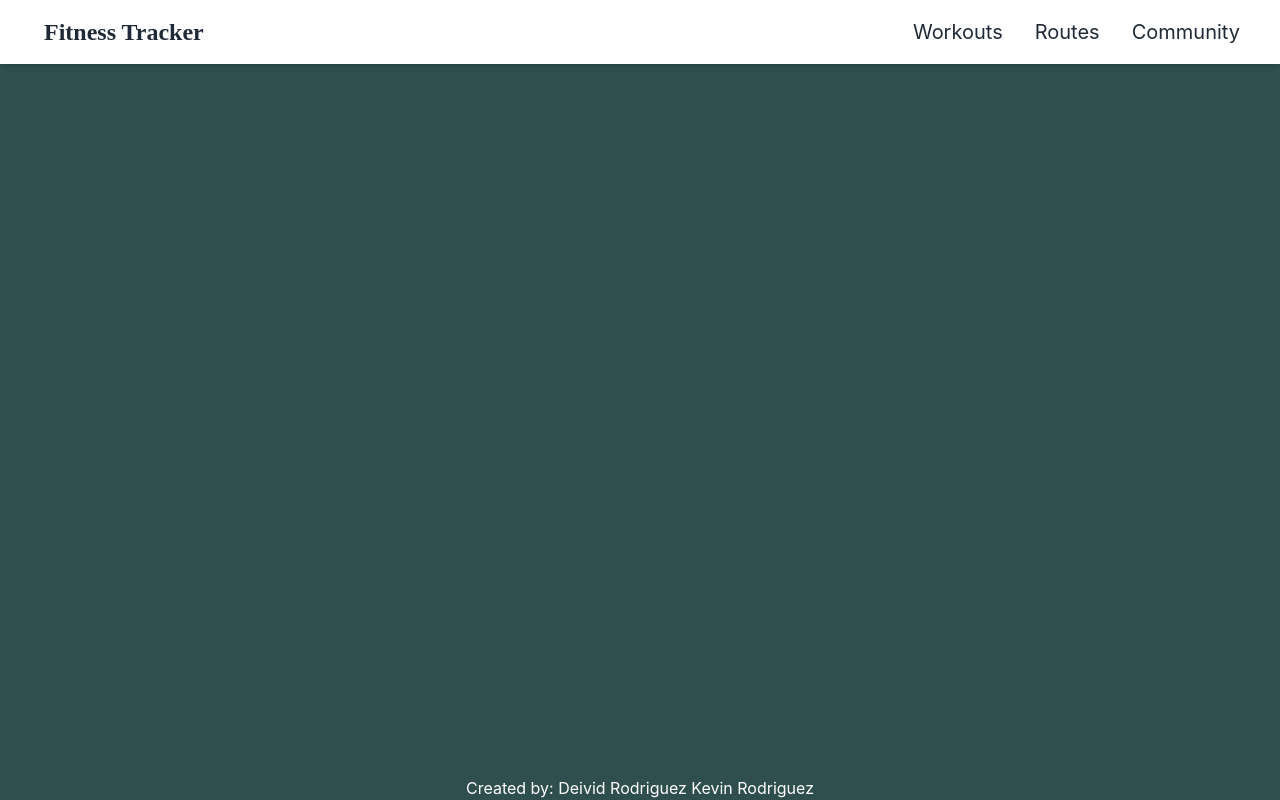
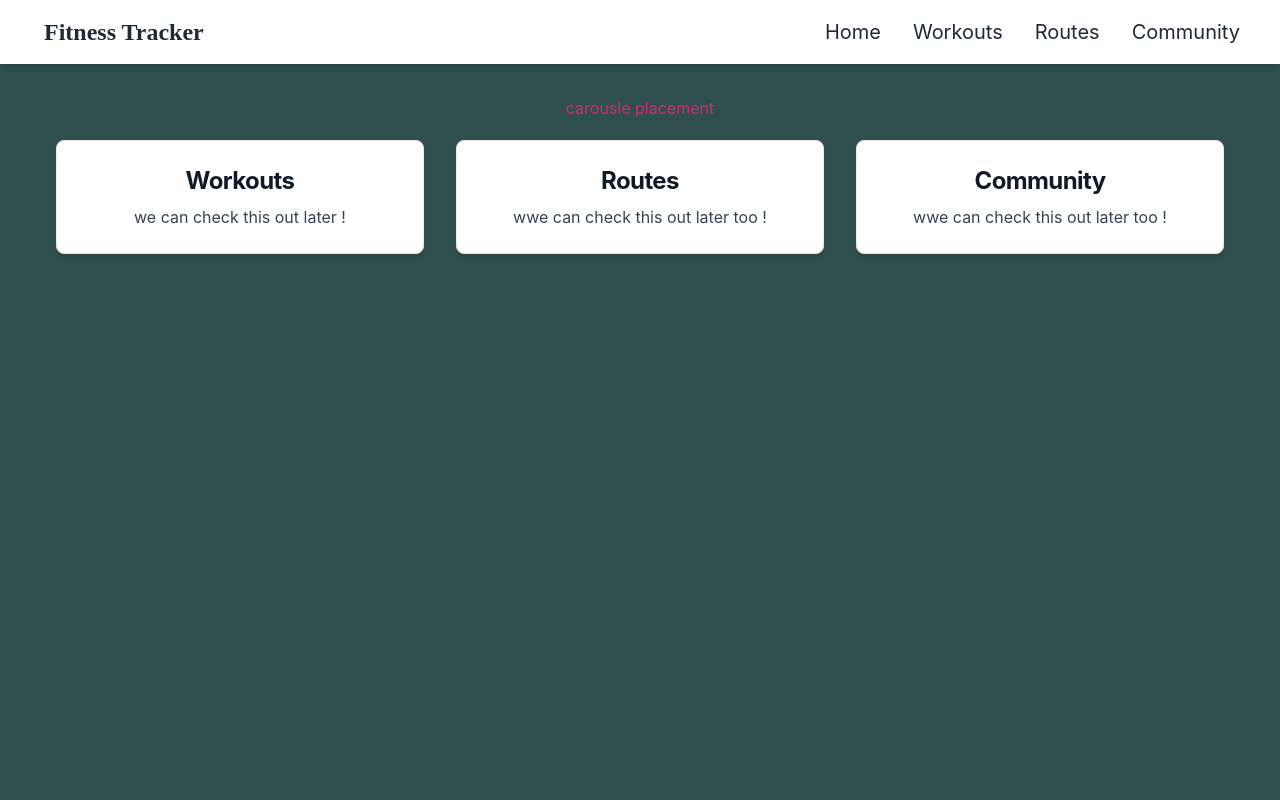
Before and after one commit to drodriguez28/fitness-tracker-ui, a React (Create React App) app: page / in a window 1280 px wide. Shown: the top 800 px of the page. Built offline with nearby package versions, Linux system fonts and the light colour scheme.

Commit message:
added routed and nav bar

```diff
--- a/package.json
+++ b/package.json
@@ -13,7 +13,7 @@
     "flowbite-react": "^0.2.0",
     "react": "^18.2.0",
     "react-dom": "^18.2.0",
-    "react-router-dom": "^6.4.2",
+    "react-router-dom": "^5.2.0",
     "react-scripts": "5.0.1",
     "web-vitals": "^2.1.4"
   },
--- a/src/App.js
+++ b/src/App.js
@@ -1,11 +1,30 @@
 import "./App.css";
+import { BrowserRouter as Router, Switch, Route } from "react-router-dom";
+import NavMenu from "./components/NavMenu";
+import Footer from "./components/Footer";
 import HomePage from "./pages/HomePage";
-
+import WorkoutsPage from "./pages/WorkoutsPage";
 
 function App() {
   return (
     <div className="App">
-      <HomePage />
+      <Router>
+        <NavMenu />
+        <Switch>
+          <Route path="/" exact component={HomePage} />
+        </Switch>
+        <Switch>
+          <Route path="/workouts" exact component={WorkoutsPage} />
+        </Switch>
+
+        {/* <Switch>
+          <Route path="/routes" exact component={ContactUs} />
+        </Switch>
+        <Switch>
+          <Route path="/community" exact component={ContactUs} />
+        </Switch> */}
+        <Footer />
+      </Router>
     </div>
   );
 }
--- /dev/null
+++ b/src/components/Carousel.js
@@ -0,0 +1,11 @@
+import React from "react";
+
+function Carousel() {
+  return (
+    <div class="text-pink-600">
+      <h1>carousle placement</h1>
+    </div>
+  );
+}
+
+export default Carousel;
--- a/src/components/NavMenu.js
+++ b/src/components/NavMenu.js
@@ -2,9 +2,10 @@ import React, { useState } from "react";
 
 export default function NavMenu() {
   let Links = [
-    { name: "Workouts", link: "/" },
-    { name: "Routes", link: "/" },
-    { name: "Community", link: "/" },
+    { name: "Home", link: "/" },
+    { name: "Workouts", link: "/workouts" },
+    { name: "Routes", link: "/routes" },
+    { name: "Community", link: "/community" },
   ];
   let [open, setOpen] = useState(false);
   return (
--- /dev/null
+++ b/src/pages/CmtyPage.js
@@ -0,0 +1,7 @@
+import React from 'react'
+
+export default function CmtyPage() {
+  return (
+    <div>CmtyPage</div>
+  )
+}
--- a/src/pages/HomePage.js
+++ b/src/pages/HomePage.js
@@ -1,14 +1,13 @@
 import React from "react";
+import Carousel from "../components/Carousel";
 import HomeCard from "../components/HomeCard";
-import Footer from "../components/Footer";
-import NavMenu from "../components/NavMenu";
+
 
 export default function HomePage() {
   return (
-    <div>
-      <NavMenu/>
-      {/* <HomeCard/> */}
-      <Footer/>
+    <div class="pt-24">
+      <Carousel/>
+      <HomeCard/>
     </div>
   );
 }
--- /dev/null
+++ b/src/pages/RoutesPage.js
@@ -0,0 +1,7 @@
+import React from 'react'
+
+export default function RoutesPage() {
+  return (
+    <div>RoutesPage</div>
+  )
+}
```
Also changed, not shown: 1 other file (tests, documents, lock files or other folders).
